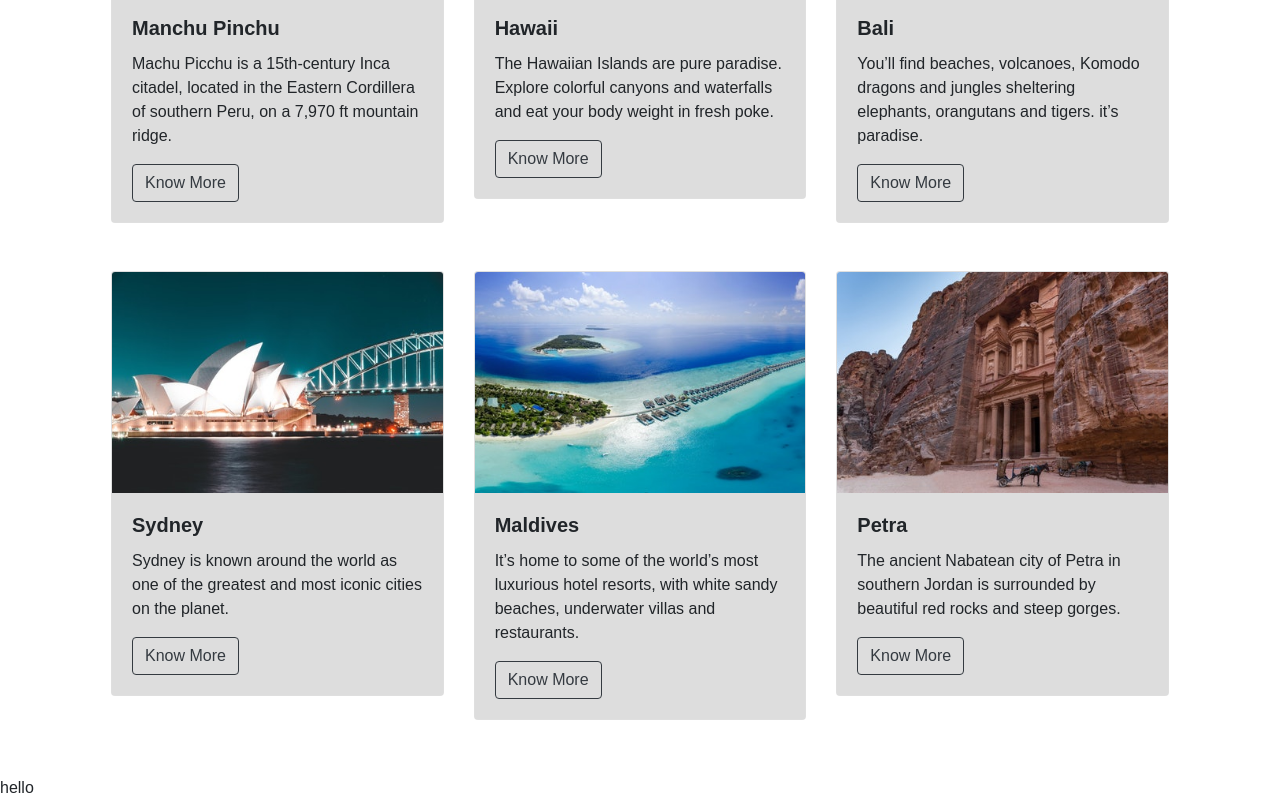
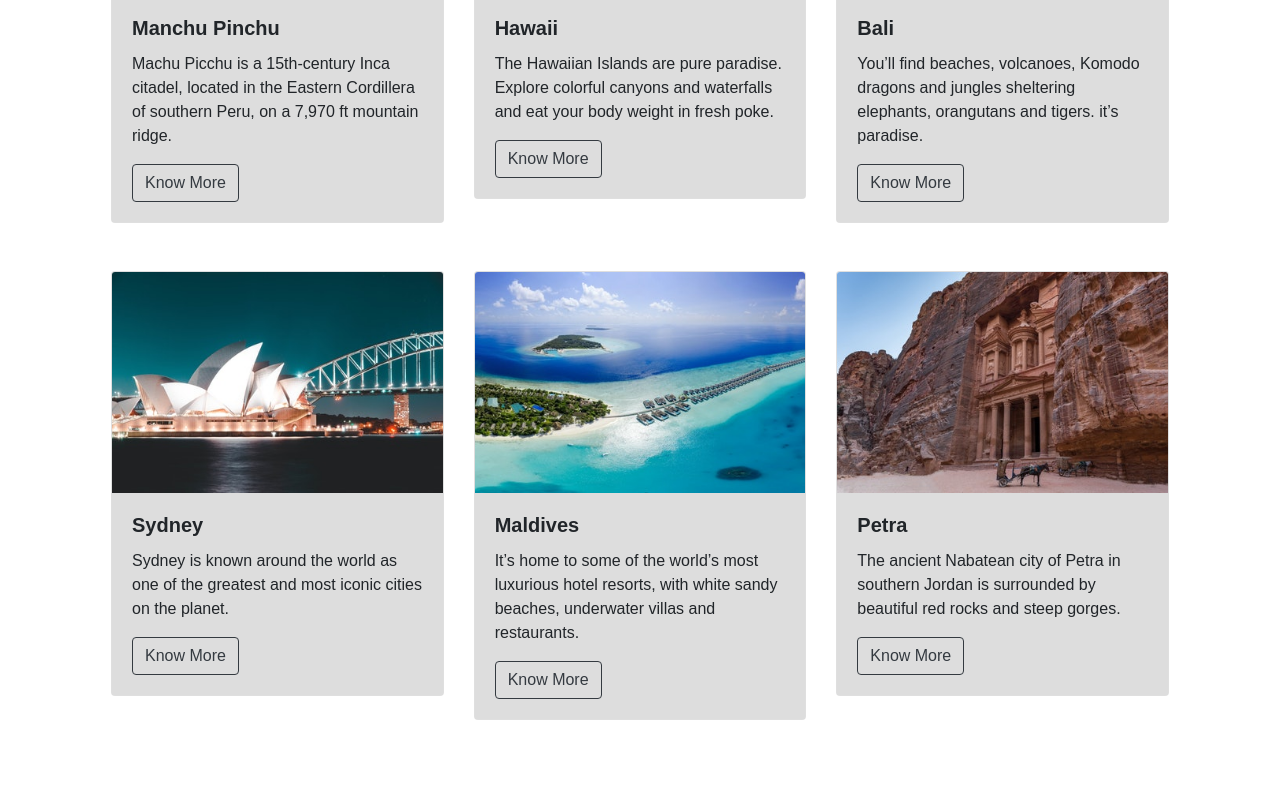
Before and after one commit to Chetan301198/reactappone, a React (Create React App) app: page / in a window 1280 px wide. Shown: the part 393-1193 px from the top of the page. After the commit the page ends 1169 px from the top, so only its background shows below. Built offline with nearby package versions, Linux system fonts and the light colour scheme.

Commit message:
reamove div from Places component

```diff
--- a/src/Places.jsx
+++ b/src/Places.jsx
@@ -18,7 +18,6 @@ const Places = () =>{
               )
             })}
           </div>
-          <div>hello</div>
         </>
       )
 }
```
